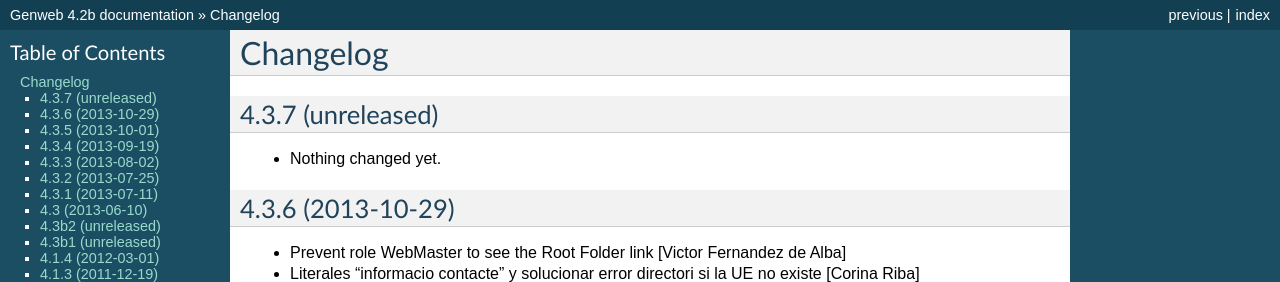
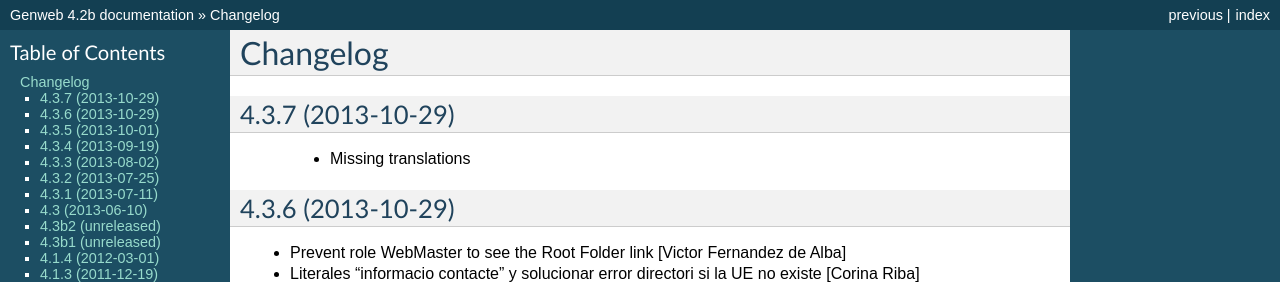
Before and after one commit to UPCnet/genweb.core, a Sphinx documentation site: the page built from docs/HISTORY.rst, in a window 1280 px wide. Shown: the top 282 px of the page. Built offline with Sphinx 7.4.7, drawn with Linux system fonts in a browser that asks for light colours.

Commit message:
Preparing release 4.3.7

```diff
--- a/docs/HISTORY.rst
+++ b/docs/HISTORY.rst
@@ -1,11 +1,10 @@
 Changelog
 =========
 
-4.3.7 (unreleased)
+4.3.7 (2013-10-29)
 ------------------
 
-- Nothing changed yet.
-
+ * Missing translations
 
 4.3.6 (2013-10-29)
 ------------------
--- a/setup.py
+++ b/setup.py
@@ -1,7 +1,7 @@
 from setuptools import setup, find_packages
 import os
 
-version = '4.3.7.dev0'
+version = '4.3.7'
 
 README = open("README.rst").read()
 HISTORY = open(os.path.join("docs", "HISTORY.rst")).read()
```
